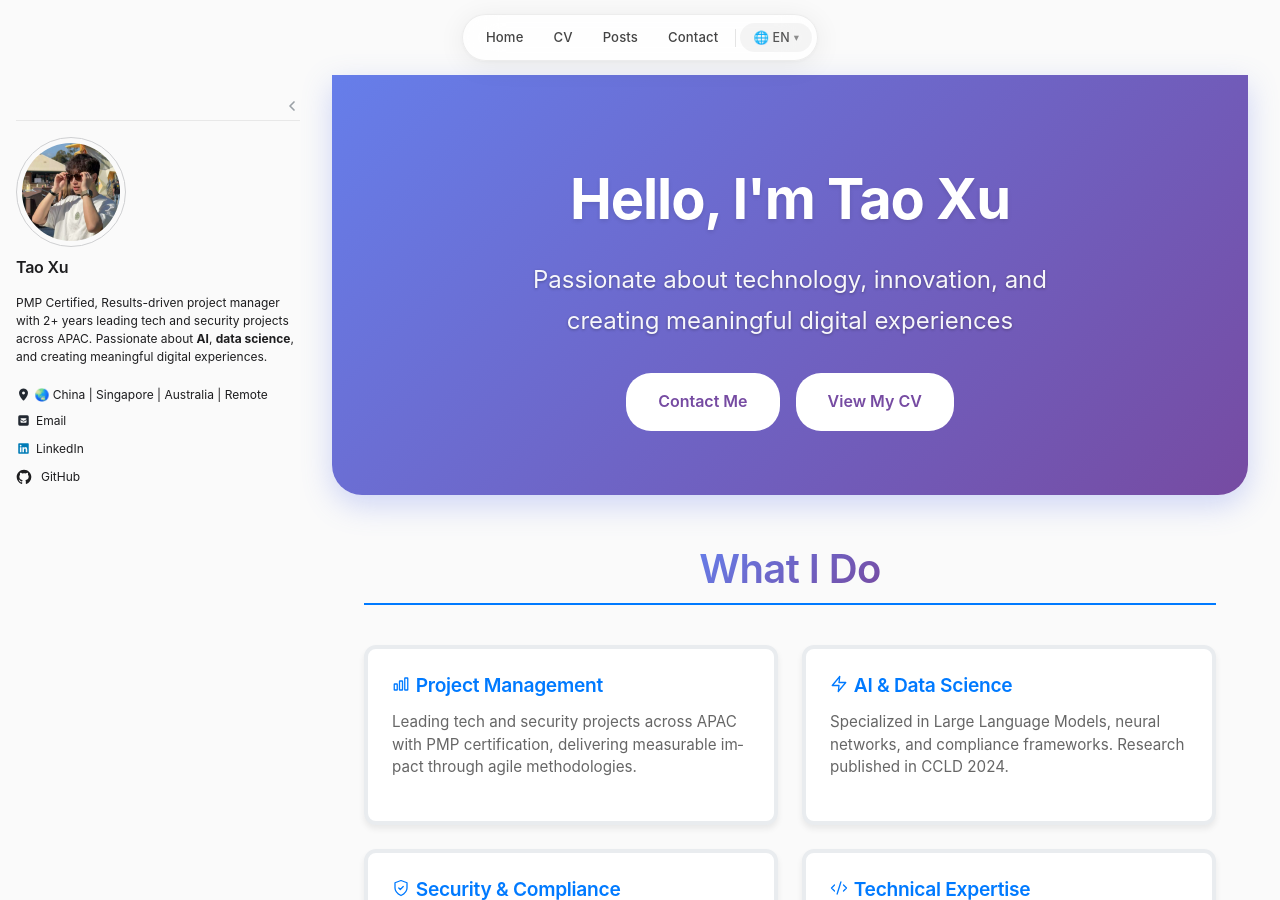
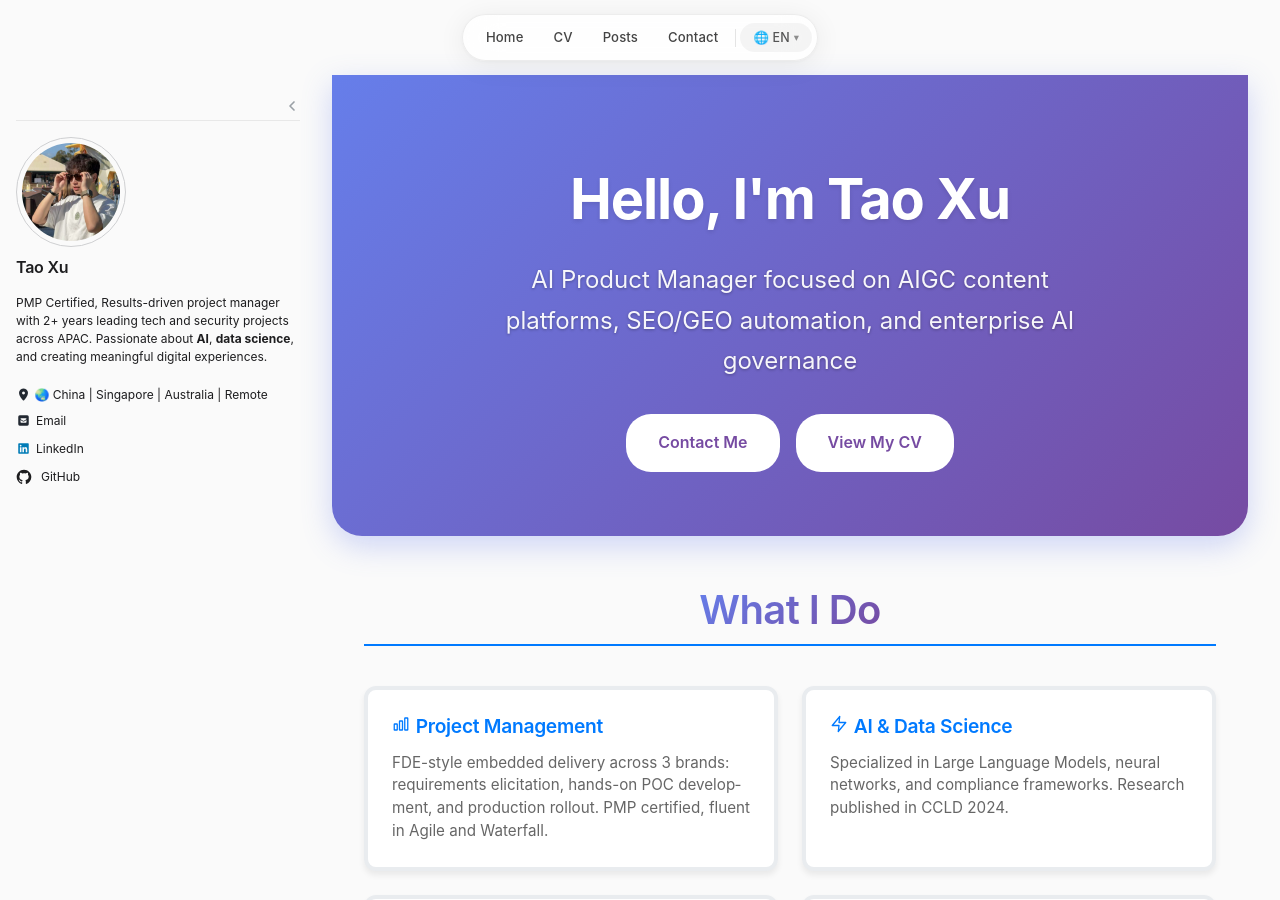
Before and after one commit to taoxee/taoxee.github.io, a Jekyll site: the page built from _pages/about.md, in a window 1280 px wide and 900 px high. Built offline with Jekyll 4.4.1, drawn with Linux system fonts in a browser that asks for light colours; cached includes are drawn as plain includes.

Commit message:
content: align CV and About pages with AI Product Manager positioning
- CV Professional Summary → AI PM / FDE-style embedded role at fintech group
- About hero subtitle → AI PM focus (AIGC platforms, SEO/GEO, AI governance)
- About 'What I Do' first card → FDE-style embedded delivery framing
- EN/ZH data-translate dictionaries synced

```diff
--- a/_includes/scripts.html
+++ b/_includes/scripts.html
@@ -38,7 +38,7 @@ const translations = {
     "Contact": "Contact",
     // About page - hero
     "Hello, I'm": "Hello, I'm",
-    "about_hero_subtitle": "Passionate about technology, innovation, and creating meaningful digital experiences",
+    "about_hero_subtitle": "AI Product Manager focused on AIGC content platforms, SEO/GEO automation, and enterprise AI governance",
     // About page - What I Do
     "What I Do": "What I Do",
     "Project Management": "Project Management",
@@ -47,7 +47,7 @@ const translations = {
     "Technical Expertise": "Technical Expertise",
     "APAC Leadership": "APAC Leadership",
     "Research & Education": "Research & Education",
-    "about_pm_desc": "Leading tech and security projects across APAC with PMP certification, delivering measurable impact through agile methodologies.",
+    "about_pm_desc": "FDE-style embedded delivery across 3 brands: requirements elicitation, hands-on POC development, and production rollout. PMP certified, fluent in Agile and Waterfall.",
     "about_ai_desc": "Specialized in Large Language Models, neural networks, and compliance frameworks. Research published in CCLD 2024.",
     "about_security_desc": "Expert in compliance frameworks including GDPR, NIST, AI Act, TC260-003, and WDTA for safe AI deployment.",
     "about_tech_desc": "Full-stack development with Python, R, JavaScript, TypeScript, and modern frameworks. Data science with PyTorch.",
@@ -144,7 +144,7 @@ const translations = {
     "cert_udemy": "Udemy",
     "cert_finance": "Global Derivative Contracts, Bonds & Mutual Funds 101 level",
     "Professional Summary": "Professional Summary",
-    "cv_summary": "PMP Certified, Results-driven project manager with 2+ years leading tech and security projects across APAC. Skilled in aligning R&D execution with business strategy, delivering measurable impact (e.g., $30K cost savings, 1.5-month acceleration). Strong foundation in AI, data science, and compliance frameworks (GDPR, NIST, AI Act).",
+    "cv_summary": "PMP certified AI Product Manager with 2+ years across AI SaaS/PaaS delivery. Currently in an FDE-style embedded product role at a global fintech group, owning an AIGC content platform end-to-end: requirements, hands-on POCs, and production delivery. Proven measurable impact such as $30K cost savings and 1.5-month schedule acceleration. Work authorization in Singapore, Australia, and China, no visa sponsorship required. Strong foundation in LLM safety and compliance frameworks (GDPR, NIST, AI Act).",
     "Education": "Education",
     "cv_master_degree": "Master of Computing (Data Science)",
     "cv_anu": "Australian National University (QS:32)",
@@ -201,7 +201,7 @@ const translations = {
     "Contact": "联系",
     // 关于页面 - 头部
     "Hello, I'm": "你好，我是",
-    "about_hero_subtitle": "热衷于技术、创新，致力于打造有价值的数字化体验",
+    "about_hero_subtitle": "AI 产品经理，专注 AIGC 内容平台、SEO/GEO 自动化与企业级 AI 治理",
     // 关于页面 - 我的专长
     "What I Do": "我的专长",
     "Project Management": "项目管理",
@@ -210,7 +210,7 @@ const translations = {
     "Technical Expertise": "技术专长",
     "APAC Leadership": "亚太区领导力",
     "Research & Education": "研究与教育",
-    "about_pm_desc": "持有PMP认证，在亚太地区领导技术与安全项目，通过敏捷方法论交付可量化的业务成果。",
+    "about_pm_desc": "FDE 式嵌入型交付，覆盖 3 个品牌：需求梳理、亲手开发 POC、推动生产上线。PMP 认证，敏捷与瀑布并用。",
     "about_ai_desc": "专注于大语言模型、神经网络和合规框架研究，论文发表于CCLD 2024国际会议。",
     "about_security_desc": "精通GDPR、NIST、AI Act、TC260-003、WDTA等合规框架，保障AI系统安全部署。",
     "about_tech_desc": "全栈开发能力，熟练掌握Python、R、JavaScript、TypeScript及主流框架，擅长PyTorch数据科学应用。",
@@ -307,7 +307,7 @@ const translations = {
     "cert_udemy": "Udemy",
     "cert_finance": "全球衍生品合约、债券与共同基金入门",
     "Professional Summary": "职业概述",
-    "cv_summary": "PMP认证项目经理，拥有2年以上亚太地区技术与安全项目管理经验。擅长将研发执行与业务战略对齐，交付可量化成果（如节省3万美元成本、提前1.5个月交付）。在人工智能、数据科学和合规框架（GDPR、NIST、AI Act）方面具有扎实基础。",
+    "cv_summary": "PMP 认证 AI 产品经理，2 年以上 AI SaaS/PaaS 交付经验。现于全球金融科技集团担任 FDE 式嵌入型产品角色，端到端负责 AIGC 内容平台：需求梳理、亲手做 POC、推动生产交付。交付可量化成果，如节省 3 万美元成本、提前 1.5 个月交付。持新加坡、澳大利亚、中国工作许可，无需签证担保。在 LLM 安全与合规框架（GDPR、NIST、AI Act）方面基础扎实。",
     "Education": "教育背景",
     "cv_master_degree": "计算机硕士（数据科学方向）",
     "cv_anu": "澳大利亚国立大学（QS:32）",
--- a/_pages/about.md
+++ b/_pages/about.md
@@ -10,7 +10,7 @@ classes: wide # changes page width/layout
 
 <div class="hero-section hero-section--about">
   <h1 class="hero__title"><span data-translate="Hello, I'm">Hello, I'm</span> Tao Xu</h1>
-  <p class="hero__subtitle" data-translate="about_hero_subtitle">Passionate about technology, innovation, and creating meaningful digital experiences</p>
+  <p class="hero__subtitle" data-translate="about_hero_subtitle">AI Product Manager focused on AIGC content platforms, SEO/GEO automation, and enterprise AI governance</p>
   <div class="hero-buttons">
     <a href="/contact/" class="hero-btn">
       <span data-translate="Contact Me">Contact Me</span>
@@ -32,7 +32,7 @@ classes: wide # changes page width/layout
   <!-- CHANGED: Icons moved inside h3 tags -->
   <div class="about-card">
     <h3><span class="icon"><svg xmlns="http://www.w3.org/2000/svg" width="18" height="18" viewBox="0 0 24 24" fill="none" stroke="currentColor" stroke-width="1.75" stroke-linecap="round" stroke-linejoin="round" aria-hidden="true"><rect x="3" y="12" width="4" height="8" rx="0.5"/><rect x="10" y="8" width="4" height="12" rx="0.5"/><rect x="17" y="4" width="4" height="16" rx="0.5"/></svg></span> <span data-translate="Project Management">Project Management</span></h3>
-    <p data-translate="about_pm_desc">Leading tech and security projects across APAC with PMP certification, delivering measurable impact through agile methodologies.</p>
+    <p data-translate="about_pm_desc">FDE-style embedded delivery across 3 brands: requirements elicitation, hands-on POC development, and production rollout. PMP certified, fluent in Agile and Waterfall.</p>
   </div>
   <div class="about-card">
     <h3><span class="icon"><svg xmlns="http://www.w3.org/2000/svg" width="18" height="18" viewBox="0 0 24 24" fill="none" stroke="currentColor" stroke-width="1.75" stroke-linecap="round" stroke-linejoin="round" aria-hidden="true"><polygon points="13 2 3 14 12 14 11 22 21 10 12 10 13 2"/></svg></span> <span data-translate="AI & Data Science">AI & Data Science</span></h3>
```
Also changed, not shown: _pages/cv.md (+1 -1 lines).
